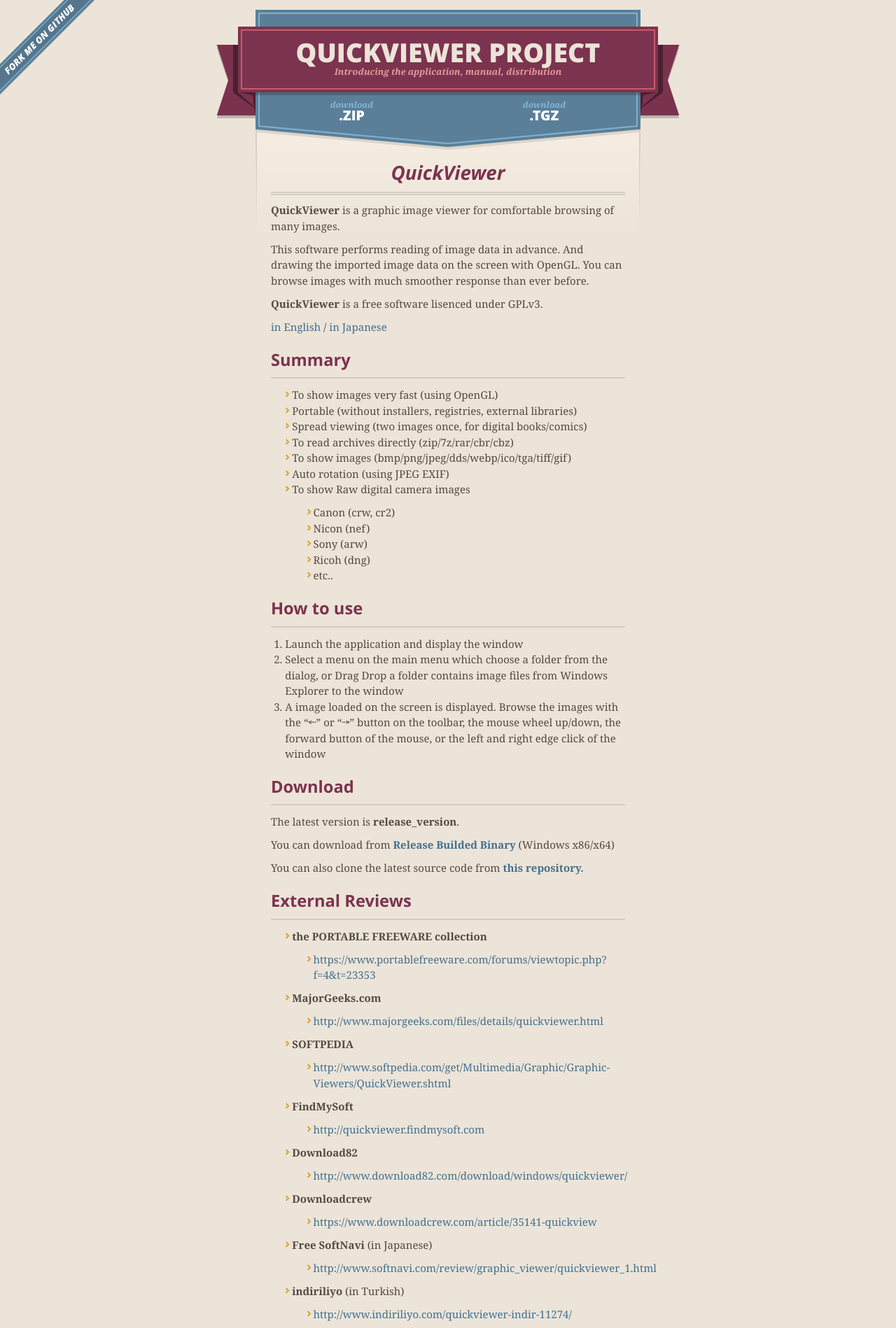
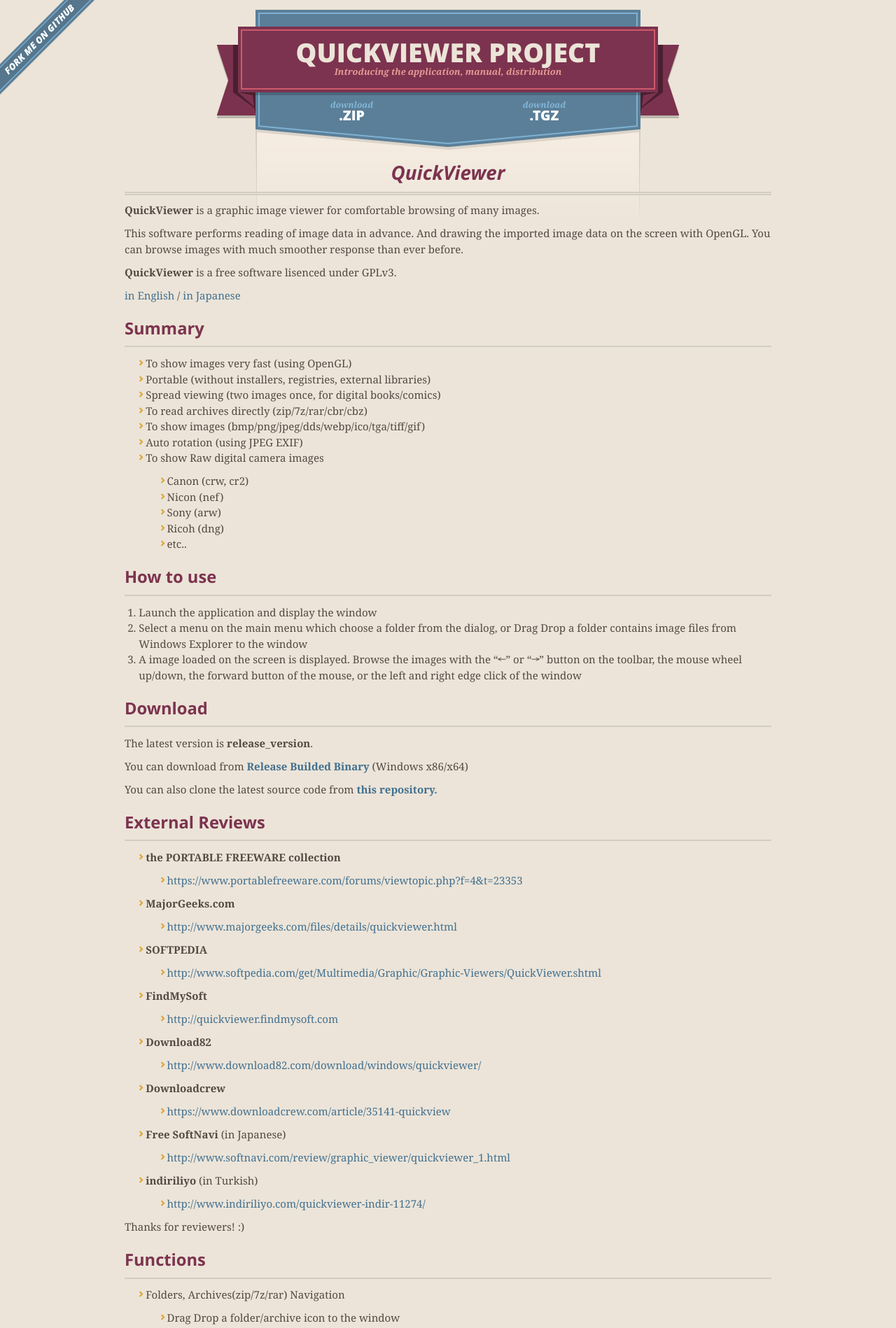
Before and after one commit to kanryu/quickviewer, a Jekyll site: the page built from docs/index.md, in a window 1280 px wide. Shown: the top 1898 px of the page at 70% size. Built offline with Jekyll 4.4.1, drawn with Linux system fonts in a browser that asks for light colours; nearby versions of some CDN libraries; our own code applies the rules of GitHub Pages for plain Markdown files.

Commit message:
Update screen.scss

```diff
--- a/docs/_sass/screen.scss
+++ b/docs/_sass/screen.scss
@@ -114,7 +114,7 @@ header, footer, section {
 
 div.shell {
   display: block;
-  width: 670px;
+  width: 85%;
   margin: 0 auto;
 }
 
@@ -265,6 +265,7 @@ span.banner-fix {
   position: absolute;
   width: 670px;
   top: 19px;
+  visibility: hidden;
 }
 
 section#main_content {
```
